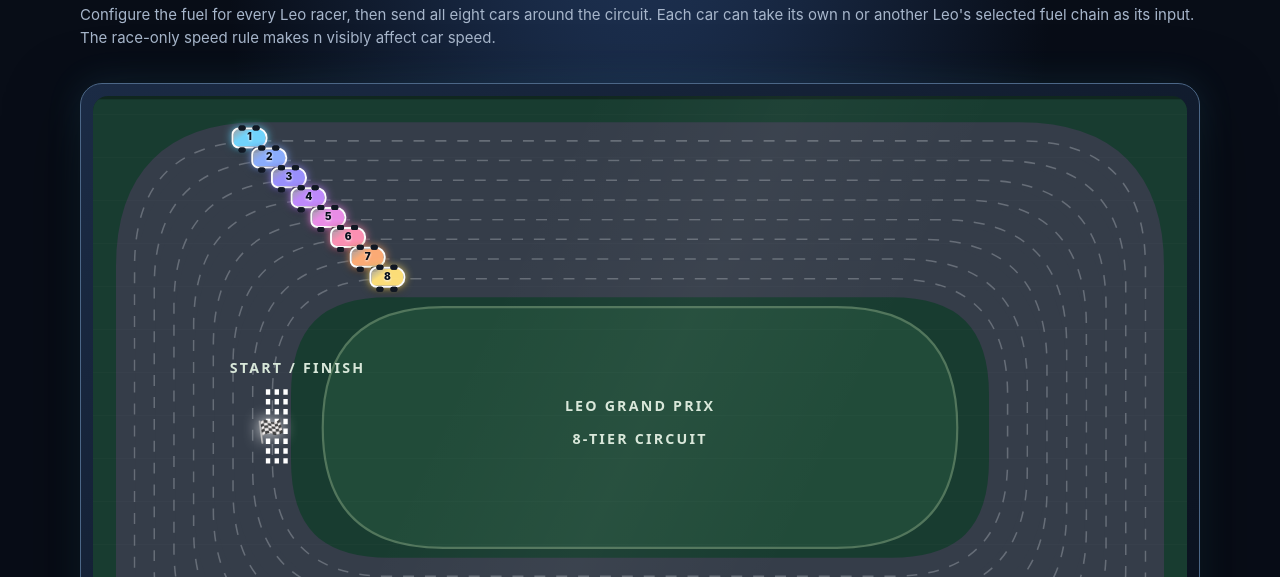
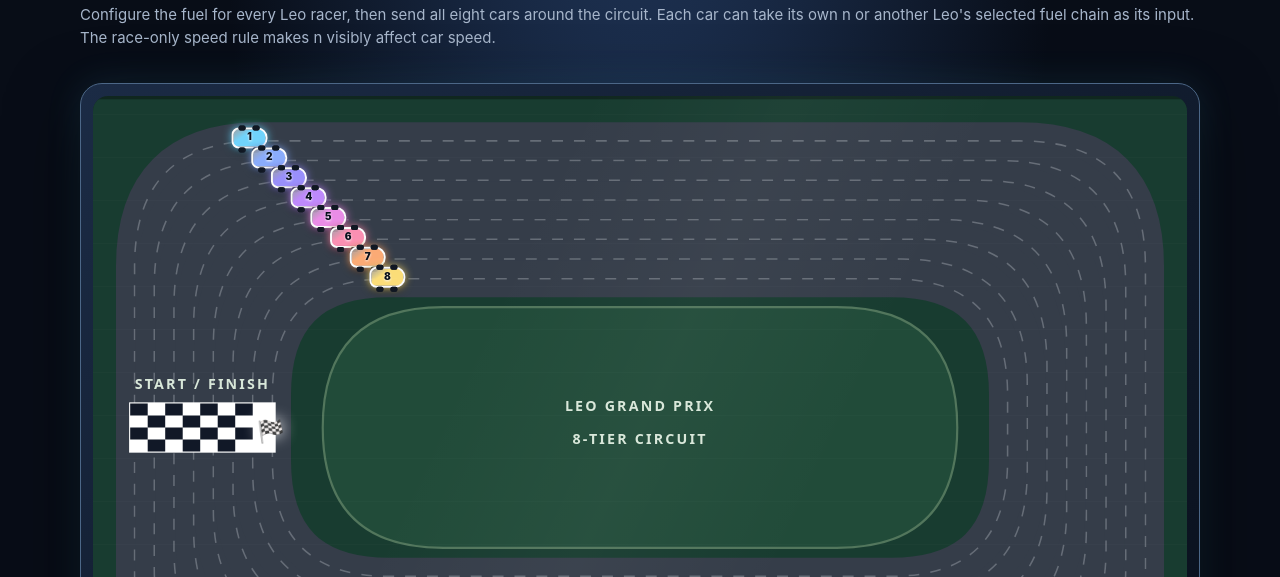
Before and after one commit to Oddossosososo/Leo-Hierarchy, a plain HTML site: page race.html in a window 1280 px wide. Shown: the part 223-800 px from the top of the page. Drawn offline with Linux system fonts and the light colour scheme.

Commit message:
Fix Grand Prix finish line alignment and car start position

```diff
--- a/race.html
+++ b/race.html
@@ -21,8 +21,7 @@
 <path class="infield" d="M320 190 H680 Q790 190 790 300 Q790 410 680 410 H320 Q210 410 210 300 Q210 190 320 190Z"/>
 <text x="500" y="285" text-anchor="middle" class="track-label">LEO GRAND PRIX</text><text x="500" y="315" text-anchor="middle" class="track-label">8-TIER CIRCUIT</text>
 <g id="trackLanes"></g>
-<path d="M160 265 V335 M168 265 V335 M176 265 V335" class="startline"/>
-<text x="125" y="250" class="track-label">START / FINISH</text>
+<g id="finishLine" aria-label="Start and finish line"><rect x="34" y="278" width="132" height="44" fill="#fff" stroke="#fff" stroke-width="2"/><path d="M34 278h16v11H34zm32 0h16v11H66zm32 0h16v11H98zm32 0h16v11h-16zM50 289h16v11H50zm32 0h16v11H82zm32 0h16v11h-16zM34 300h16v11H34zm32 0h16v11H66zm32 0h16v11H98zm32 0h16v11h-16zM50 311h16v11H50zm32 0h16v11H82zm32 0h16v11h-16z" fill="#111827"/><text x="100" y="265" text-anchor="middle" class="track-label">START / FINISH</text></g>
 </svg>
 </div></div>
 <div class="hud"><span>SESSION <b id="session">READY</b></span><span>LAP <b id="lap">0 / 3</b></span><span>TRACK STATUS <b id="status">GREEN</b></span><span class="lights" id="lights" aria-label="Starting lights"><i class="light"></i><i class="light"></i><i class="light"></i><i class="light"></i><i class="light"></i></span></div><div class="race-actions"><button class="btn primary" id="start">🏁 Start race</button><button class="btn" id="stop">Pause</button><button class="btn" id="reset">Reset cars</button></div><section class="music-panel"><div><strong>♫ LEO GP SOUNDTRACK</strong><div class="muted">Original AI-generated instrumental race music</div></div><audio id="raceMusic" controls loop preload="none"><source id="musicSource" src="" type="audio/mpeg"></audio></section>
@@ -47,7 +46,7 @@ const board=document.getElementById('board'),track=document.getElementById('trac
 const ns={};let racing=false,lapTimer=null;
 function lanePath(i){
  const inset=38+i*18, x=inset,y=inset,w=1000-2*inset,h=600-2*inset,r=Math.min(115, h*.39);
- return {d:`M ${x+r} ${y} H ${x+w-r} Q ${x+w} ${y} ${x+w} ${y+r} V ${y+h-r} Q ${x+w} ${y+h} ${x+w-r} ${y+h} H ${x+r} Q ${x} ${y+h} ${x} ${y+h-r} V ${y+r} Q ${x} ${y} ${x+r} ${y} Z`,x,y,w,h};
+ return {d:`M ${x} ${y+h/2} V ${y+r} Q ${x} ${y} ${x+r} ${y} H ${x+w-r} Q ${x+w} ${y} ${x+w} ${y+r} V ${y+h-r} Q ${x+w} ${y+h} ${x+w-r} ${y+h} H ${x+r} Q ${x} ${y+h} ${x} ${y+h-r} V ${y+h/2} Z`,x,y,w,h};
 }
 function cssPath(i){const p=lanePath(i),b=track.getBoundingClientRect(),sx=b.width/1000,sy=b.height/600,x=p.x*sx,y=p.y*sy,w=p.w*sx,h=p.h*sy,r=Math.min(115,h*.39);return `path('M ${x+r} ${y} H ${x+w-r} Q ${x+w} ${y} ${x+w} ${y+r} V ${y+h-r} Q ${x+w} ${y+h} ${x+w-r} ${y+h} H ${x+r} Q ${x} ${y+h} ${x} ${y+h-r} V ${y+r} Q ${x} ${y} ${x+r} ${y} Z')`;}
 function updateCarPaths(){tiers.forEach((t,i)=>{const car=document.getElementById('car-'+t.id);if(car)car.style.offsetPath=cssPath(i);});}
```
